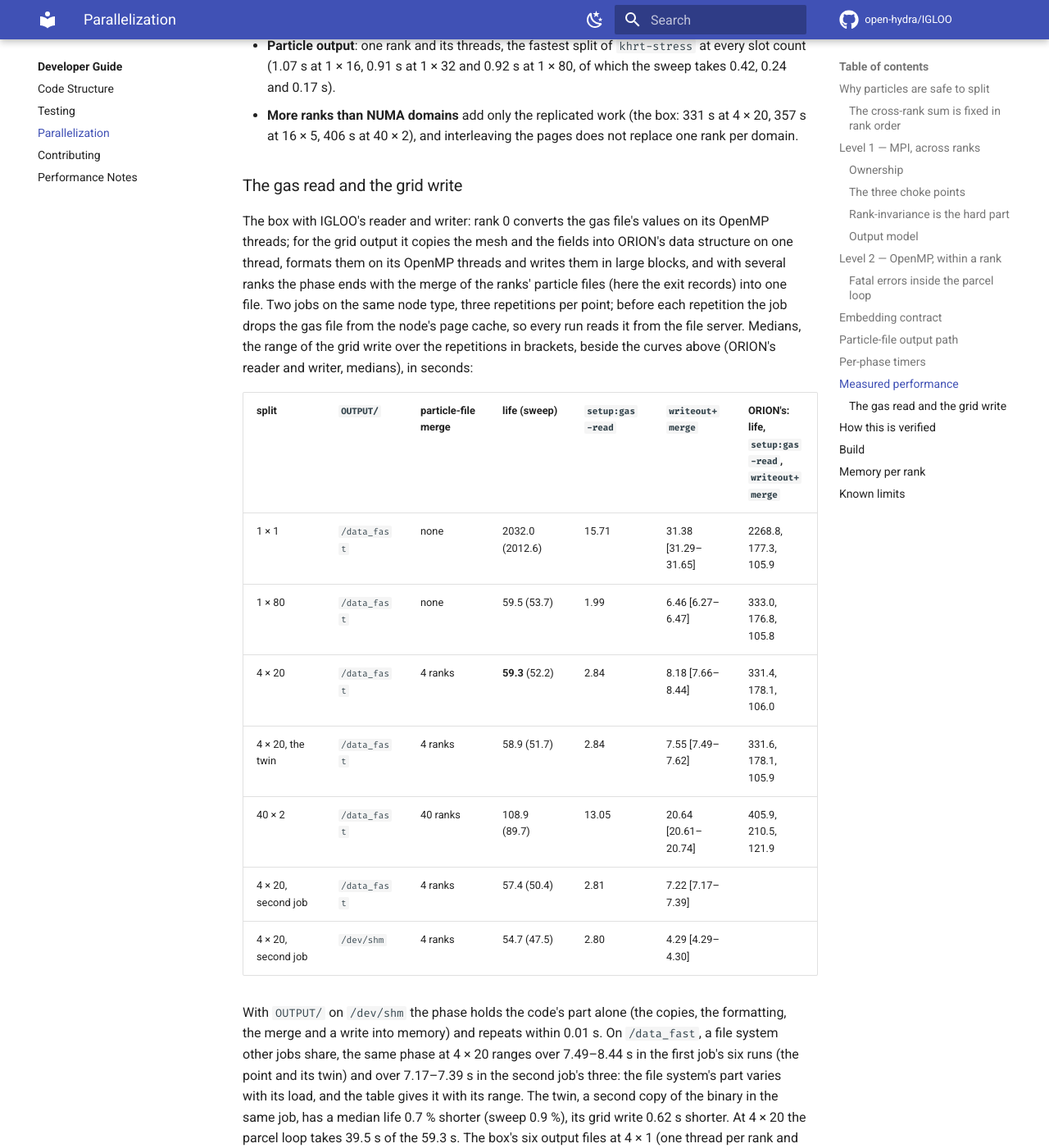
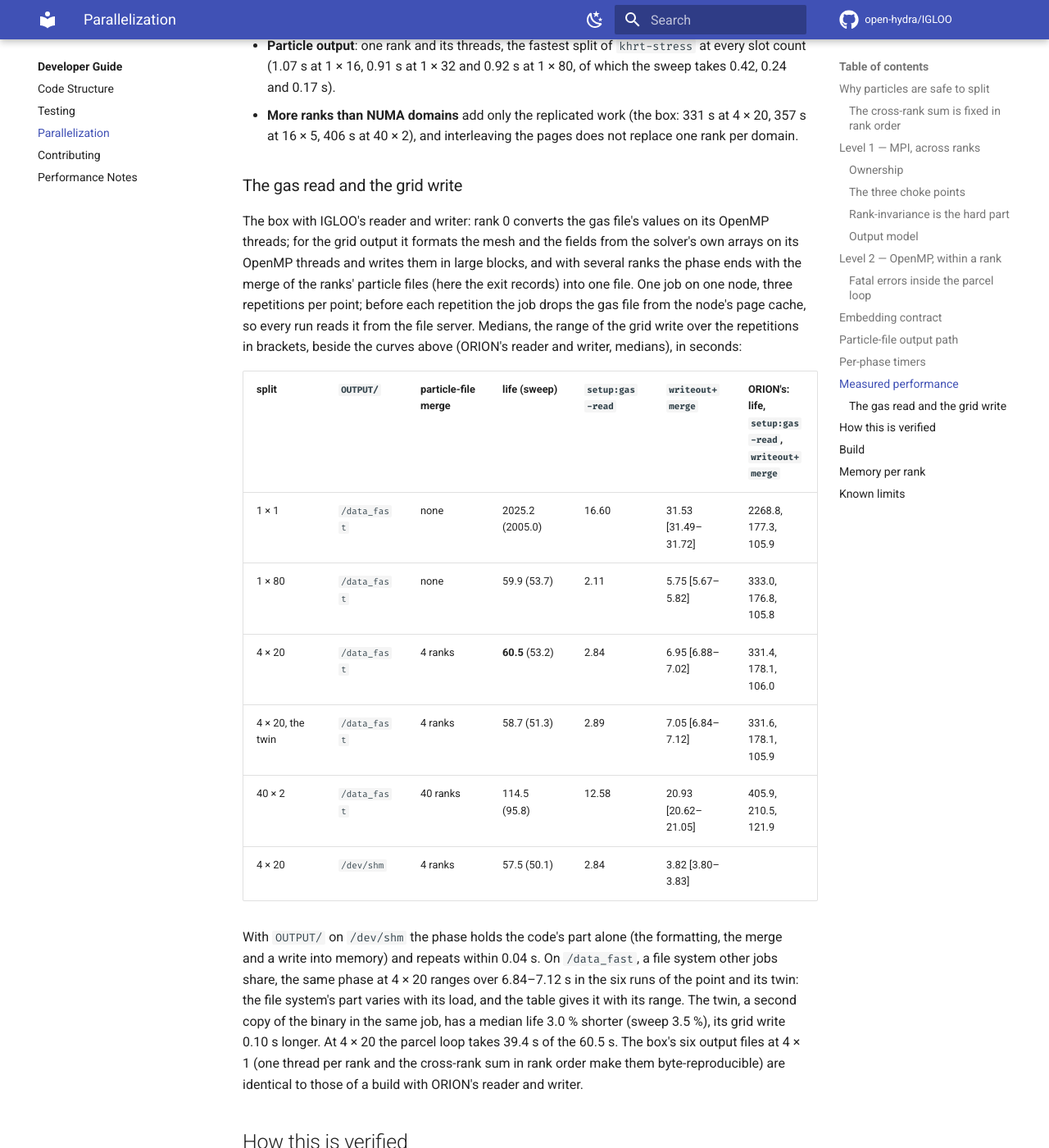
Before and after one commit to open-hydra/IGLOO, an MkDocs documentation site: the page built from docs/development/parallelization.md, in a window 1280 px wide and 1400 px high, scrolled down 11115 px. Shown: the whole window at 82% size. Built offline with MkDocs 1.6.1 and Material for MkDocs 9.7.7, drawn with Linux system fonts in a browser that asks for light colours; comment, search, counter and statistics services are not loaded; some of the changed text lies outside the part shown.

Commit message:
docs(parallelization): the grid write from the solver's arrays
The grid output is formatted from the solver's own arrays: the prose loses
the copies into ORION's data structure, and the table of the gas read and
the grid write is re-measured with this branch's binary in one job
(monolith job 315132, wn03, Gold 6230: every default point of
igloo-io-accept.slurm and 4 x 20 on /dev/shm, three repetitions each);
ORION's column, the copy path under IGLOO_TEC_FAST=0, is unchanged. The
same job timed the parent's binary beside it on the same node: writeout+merge
at 4 x 20 on /dev/shm 4.210 s against 3.825 s (medians, -0.385 s), and the
4 x 1 outputs of both binaries identical (6 of 6 files).

Co-Authored-By: Claude Opus 5.5 <noreply@anthropic.com>
Claude-Session: https://claude.ai/code/session_019zi1qiuw7HF2aRfC8FR4xx

```diff
--- a/docs/development/parallelization.md
+++ b/docs/development/parallelization.md
@@ -349,7 +349,7 @@ Three things separate the efficiency in seconds from the efficiency in cycles:
 - **The serial parts.** On the box, rank 0 reads the gas file (`setup:gas-read`, 177.9 s at 4 × 20) and
   writes the source and Eulerian grid fields (`writeout+merge`, 105.5 s) at every split: 283 s of the
   331 s at 4 × 20, while the parcel loop takes 1973 s on one core and 38.5 s at 4 × 20 (IGLOO's reader
-  and writer: 2.84 and 8.18 s at 4 × 20, [below](#the-gas-read-and-the-grid-write)). The rest of the sweep
+  and writer: 2.84 and 6.95 s at 4 × 20, [below](#the-gas-read-and-the-grid-write)). The rest of the sweep
   outside the loop is a few seconds (at 4 × 20: smoothing 2.2 s, finalize 1.3 s, reduction 0.8 s).
 - **Waiting.** On `vie-plait-dense` the 250 parcels run out: from 16 threads the last parcels keep a few
   threads busy while the others wait (thread busy max/mean 1.100 at 1 × 16, 1.084 at 1 × 32), and the
@@ -407,31 +407,29 @@ standard deviation of the lifetime is 0.2–0.7 % at 1 × 1 and on the box's 4
 ### The gas read and the grid write
 
 The box with IGLOO's reader and writer: rank 0 converts the gas file's values on its OpenMP threads; for the
-grid output it copies the mesh and the fields into ORION's data structure on one thread, formats them on its
-OpenMP threads and writes them in large blocks, and with several ranks the phase ends with the merge of the
-ranks' particle files (here the exit records) into one file. Two jobs on the same node type, three
-repetitions per point; before each repetition the job drops the gas file from the node's page cache, so
-every run reads it from the file server. Medians, the range of the grid write over the repetitions in
-brackets, beside the curves above (ORION's reader and writer, medians), in seconds:
+grid output it formats the mesh and the fields from the solver's own arrays on its OpenMP threads and writes
+them in large blocks, and with several ranks the phase ends with the merge of the ranks' particle files (here
+the exit records) into one file. One job on one node, three repetitions per point; before each repetition the
+job drops the gas file from the node's page cache, so every run reads it from the file server. Medians, the
+range of the grid write over the repetitions in brackets, beside the curves above (ORION's reader and writer,
+medians), in seconds:
 
 | split | `OUTPUT/` | particle-file merge | life (sweep) | `setup:gas-read` | `writeout+merge` | ORION's: life, `setup:gas-read`, `writeout+merge` |
 |---|---|---|---|---|---|---|
-| 1 × 1 | `/data_fast` | none | 2032.0 (2012.6) | 15.71 | 31.38 [31.29–31.65] | 2268.8, 177.3, 105.9 |
-| 1 × 80 | `/data_fast` | none | 59.5 (53.7) | 1.99 | 6.46 [6.27–6.47] | 333.0, 176.8, 105.8 |
-| 4 × 20 | `/data_fast` | 4 ranks | **59.3** (52.2) | 2.84 | 8.18 [7.66–8.44] | 331.4, 178.1, 106.0 |
-| 4 × 20, the twin | `/data_fast` | 4 ranks | 58.9 (51.7) | 2.84 | 7.55 [7.49–7.62] | 331.6, 178.1, 105.9 |
-| 40 × 2 | `/data_fast` | 40 ranks | 108.9 (89.7) | 13.05 | 20.64 [20.61–20.74] | 405.9, 210.5, 121.9 |
-| 4 × 20, second job | `/data_fast` | 4 ranks | 57.4 (50.4) | 2.81 | 7.22 [7.17–7.39] |  |
-| 4 × 20, second job | `/dev/shm` | 4 ranks | 54.7 (47.5) | 2.80 | 4.29 [4.29–4.30] |  |
+| 1 × 1 | `/data_fast` | none | 2025.2 (2005.0) | 16.60 | 31.53 [31.49–31.72] | 2268.8, 177.3, 105.9 |
+| 1 × 80 | `/data_fast` | none | 59.9 (53.7) | 2.11 | 5.75 [5.67–5.82] | 333.0, 176.8, 105.8 |
+| 4 × 20 | `/data_fast` | 4 ranks | **60.5** (53.2) | 2.84 | 6.95 [6.88–7.02] | 331.4, 178.1, 106.0 |
+| 4 × 20, the twin | `/data_fast` | 4 ranks | 58.7 (51.3) | 2.89 | 7.05 [6.84–7.12] | 331.6, 178.1, 105.9 |
+| 40 × 2 | `/data_fast` | 40 ranks | 114.5 (95.8) | 12.58 | 20.93 [20.62–21.05] | 405.9, 210.5, 121.9 |
+| 4 × 20 | `/dev/shm` | 4 ranks | 57.5 (50.1) | 2.84 | 3.82 [3.80–3.83] |  |
 
-With `OUTPUT/` on `/dev/shm` the phase holds the code's part alone (the copies, the formatting, the merge
-and a write into memory) and repeats within 0.01 s. On `/data_fast`, a file system other jobs share, the
-same phase at 4 × 20 ranges over 7.49–8.44 s in the first job's six runs (the point and its twin) and over
-7.17–7.39 s in the second job's three: the file system's part varies with its load, and the table gives it
-with its range. The twin, a second copy of the binary in the same job, has a median life 0.7 % shorter
-(sweep 0.9 %), its grid write 0.62 s shorter. At 4 × 20 the parcel loop takes 39.5 s of the 59.3 s. The
-box's six output files at 4 × 1 (one thread per rank and the cross-rank sum in rank order make them
-byte-reproducible) are identical to those of a build with ORION's reader and writer.
+With `OUTPUT/` on `/dev/shm` the phase holds the code's part alone (the formatting, the merge and a write
+into memory) and repeats within 0.04 s. On `/data_fast`, a file system other jobs share, the same phase at
+4 × 20 ranges over 6.84–7.12 s in the six runs of the point and its twin: the file system's part varies with
+its load, and the table gives it with its range. The twin, a second copy of the binary in the same job, has a
+median life 3.0 % shorter (sweep 3.5 %), its grid write 0.10 s longer. At 4 × 20 the parcel loop takes 39.4 s
+of the 60.5 s. The box's six output files at 4 × 1 (one thread per rank and the cross-rank sum in rank order
+make them byte-reproducible) are identical to those of a build with ORION's reader and writer.
 
 ## How this is verified
 
@@ -543,17 +541,17 @@ about half of it geometry.
   [the gas file](../user/input.md#the-gas-file-gas-file)), and broadcasts the field (`mpi_bcast_orion`: names, solution time, block dimensions, mesh and variables);
   every rank then builds the blocks, the geometry and the pinning itself, and the other ranks
   busy-wait while rank 0 reads. The box of [Measured performance](#measured-performance)
-  (3 M cells, ASCII) reads its gas in 15.71 s on one core, 1.99 s at 1 × 80, 2.84 s at 4 × 20 and
-  13.05 s at 40 × 2 (rank 0 on two cores), the broadcast to the other ranks included where there are
+  (3 M cells, ASCII) reads its gas in 16.60 s on one core, 2.11 s at 1 × 80, 2.84 s at 4 × 20 and
+  12.58 s at 40 × 2 (rank 0 on two cores), the broadcast to the other ranks included where there are
   several; with ORION's reader (`IGLOO_TEC_FAST=0`) in 177–178 s at up to four ranks and 210 s at
-  forty. Its parcel loop takes 39.5 s at 4 × 20.
-- **The grid output is written by rank 0 alone**, after the cross-rank sum: rank 0 copies the
-  mesh and the fields into ORION's data structure on one thread, then a stream writer formats
-  many values per internal WRITE on its OpenMP threads and writes large blocks
+  forty. Its parcel loop takes 39.4 s at 4 × 20.
+- **The grid output is written by rank 0 alone**, after the cross-rank sum: a stream writer
+  formats the mesh and the fields from the solver's arrays, many values per internal WRITE on
+  rank 0's OpenMP threads, and writes large blocks
   ([Field output](../user/using.md#field-output)); with several ranks the phase then merges the
   ranks' particle files (the box: its exit records) into one file. The box's source and Eulerian
-  fields take 31.38 s on one core and 6.46 s at 1 × 80 (one rank, no merge); at 4 × 20, the merge
-  included, 4.29 s with `OUTPUT/` on `/dev/shm` and 7.17–8.44 s on `/data_fast`, a file system
+  fields take 31.53 s on one core and 5.75 s at 1 × 80 (one rank, no merge); at 4 × 20, the merge
+  included, 3.82 s with `OUTPUT/` on `/dev/shm` and 6.84–7.12 s on `/data_fast`, a file system
   other jobs share. With ORION's writer
   (`IGLOO_TEC_FAST=0`) they take 105–106 s at up to four ranks, of a sweep of 149 s at 4 × 20;
   with ORION's reader too, the gas read and the grid write take 283 of the 331 s of its fastest
```
